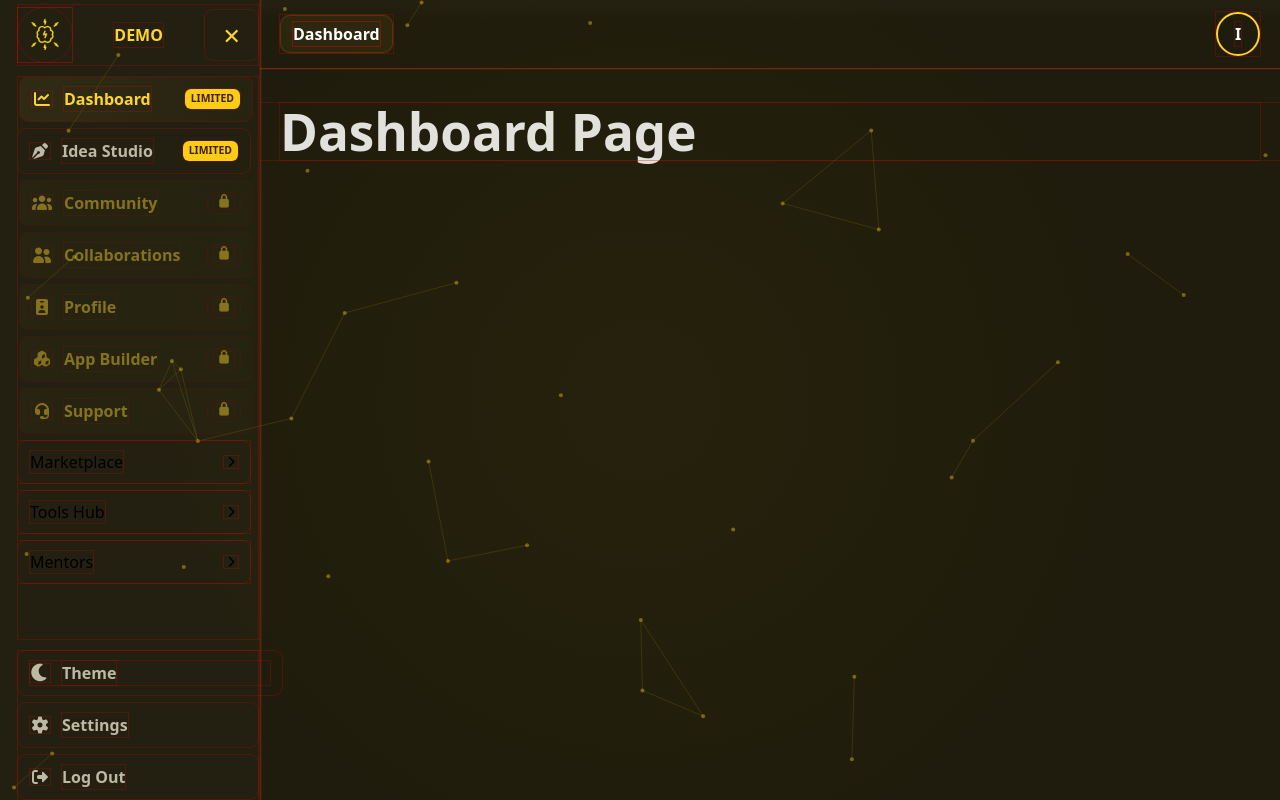
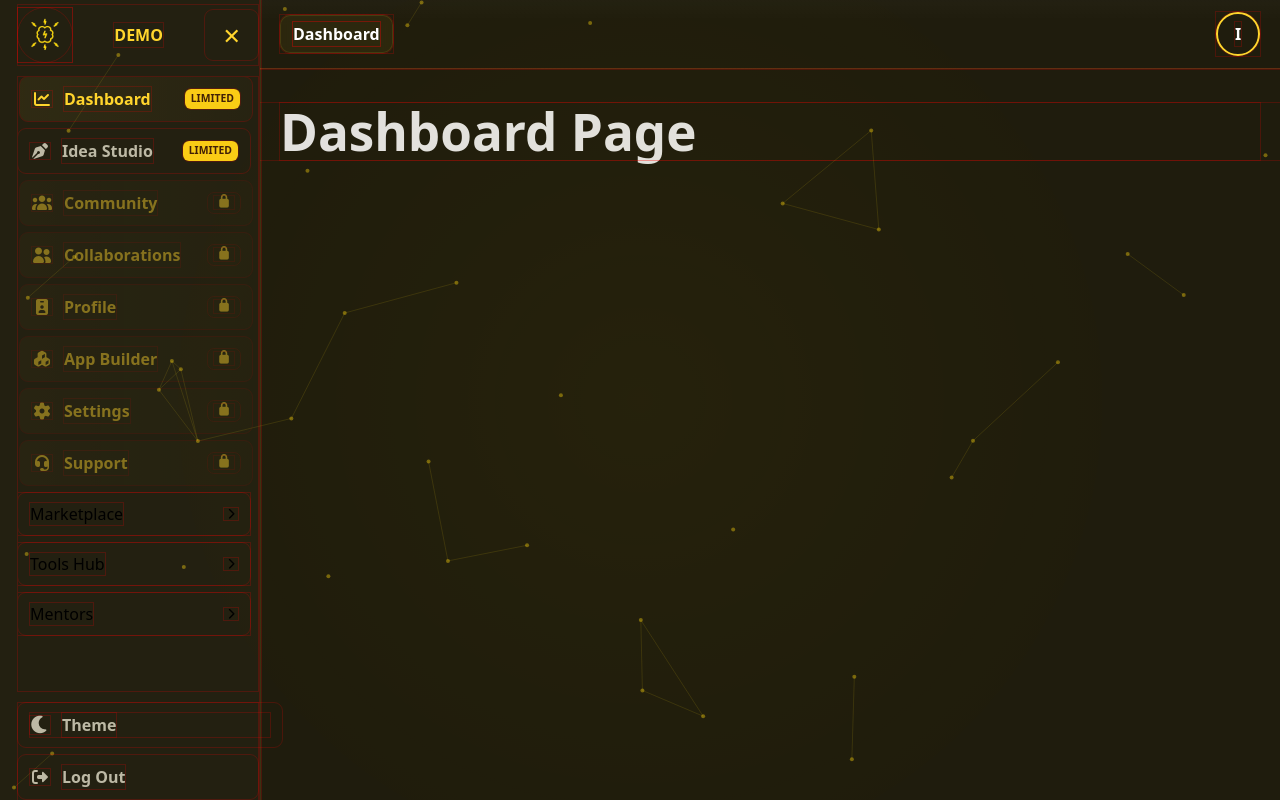
Before and after one commit to SHABA01/idea-codex-app, a React (Vite) app: page /dashboard in a window 1280 px wide. Built offline with nearby package versions, Linux system fonts and the light colour scheme.

Commit message:
Replaced StudioAccessContext with AppAccessContext. By this we introduce subscription-based user access (Demo, Live, Pro, and Enterprise)

```diff
--- a/src/components/sidebar/Sidebar.jsx
+++ b/src/components/sidebar/Sidebar.jsx
@@ -203,11 +203,6 @@ const Sidebar = ({
             <ThemeToggle sidebarMode collapsed={collapsed} />
           </div>
 
-          <NavLink to="/settings" className="nav-item settings">
-            <i className="fa-solid fa-gear" />
-            {!collapsed && <span>Settings</span>}
-          </NavLink>
-
           <NavLink to="/auth/logout" className="nav-item logout">
             <i className="fa-solid fa-right-from-bracket" />
             {!collapsed && <span>Log Out</span>}
@@ -307,15 +302,6 @@ const Sidebar = ({
               </div>
 
               <NavLink
-                to="/settings"
-                className="nav-item settings"
-                onClick={() => setMobileOpen(false)}
-              >
-                <i className="fa-solid fa-gear" />
-                <span>Settings</span>
-              </NavLink>
-
-              <NavLink
                 to="/auth/logout"
                 className="nav-item logout"
                 onClick={() => setMobileOpen(false)}
--- a/src/components/sidebar/sidebarConfig.js
+++ b/src/components/sidebar/sidebarConfig.js
@@ -108,6 +108,16 @@ const sidebarConfig = [
       pro: "BASIC",
       enterprise: null
     },
+    lockedBelow: "live"
+  },
+
+  {
+    id: "settings",
+    label: "Settings",
+    icon: "fa-solid fa-gear",
+    path: "/settings",
+    feature: "settings",
+    visibleFor: ["demo", "live", "pro", "enterprise"],
     lockedBelow: "live"
   },
 
```
